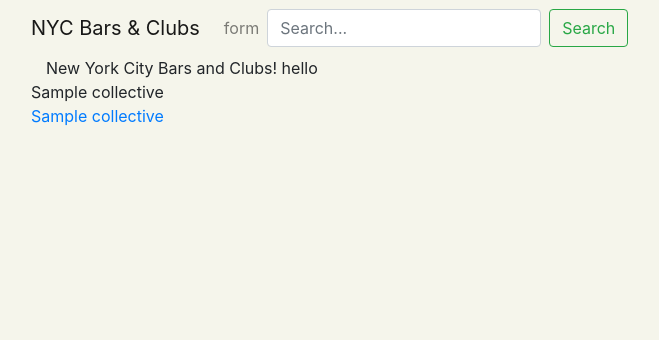
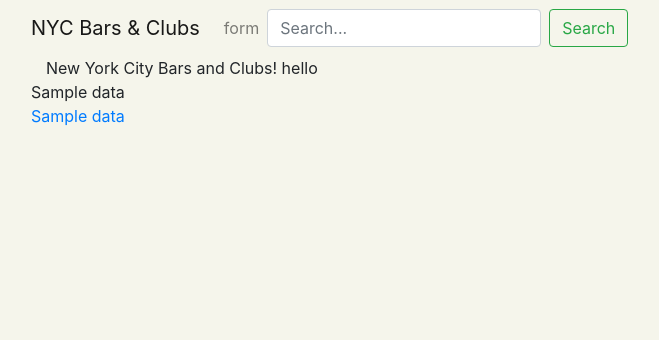
Before and after one commit to tiffanymcbrayer/COMS4111_Proj1-, a Flask app: template webserver/templates/welcome.html in a window 1280 px wide. Shown: the top 340 px of the page, without its empty margins (54-713 px from the left). Run offline with Flask 2, Linux system fonts and the light colour scheme; the template is opened without the code that fills it: most values are stand-ins (such as "Sample title", 1, 10 or a date in 2020); parts of the project's set-up code (start-up, migrations or seed data) failed here and were passed over; some libraries are stand-ins or nearby versions.

Commit message:
Added to server and welcome

```diff
--- a/webserver/server.py
+++ b/webserver/server.py
@@ -93,13 +93,13 @@ def index():
   placeIDs = []
   # should look like {{}}
 
-  collective = {}
+  collective = []
   for result in places:
     entry = {
       "name" : result[0],
       "placeID": result[1]
     }
-    collective[result[1]] = entry
+    collective.append(entry)
 
     names.append(result[0])  # can also be accessed using result[0]
     placeIDs.append(result[1])  # can also be accessed using result[0]
@@ -107,12 +107,13 @@ def index():
   # now i should make a dictionary that has both name and ID in the same dictionary
   allData = dict(namesList = names)
   otherData = dict(IDlist = placeIDs)
+  coll = dict(data = collective)
   print(allData)
 
 
 
 
-  return render_template("welcome.html", **collective)
+  return render_template("welcome.html", **coll)
 
 
 @app.route('/form')
--- a/webserver/templates/welcome.html
+++ b/webserver/templates/welcome.html
@@ -13,7 +13,7 @@
         </div>
 
         <div>
-            {% for n in collective %}
+            {% for n in data %}
             <div>{{n}}</div>
             <a href=/view/1>{{n}}</a>
             {% endfor %}
```
